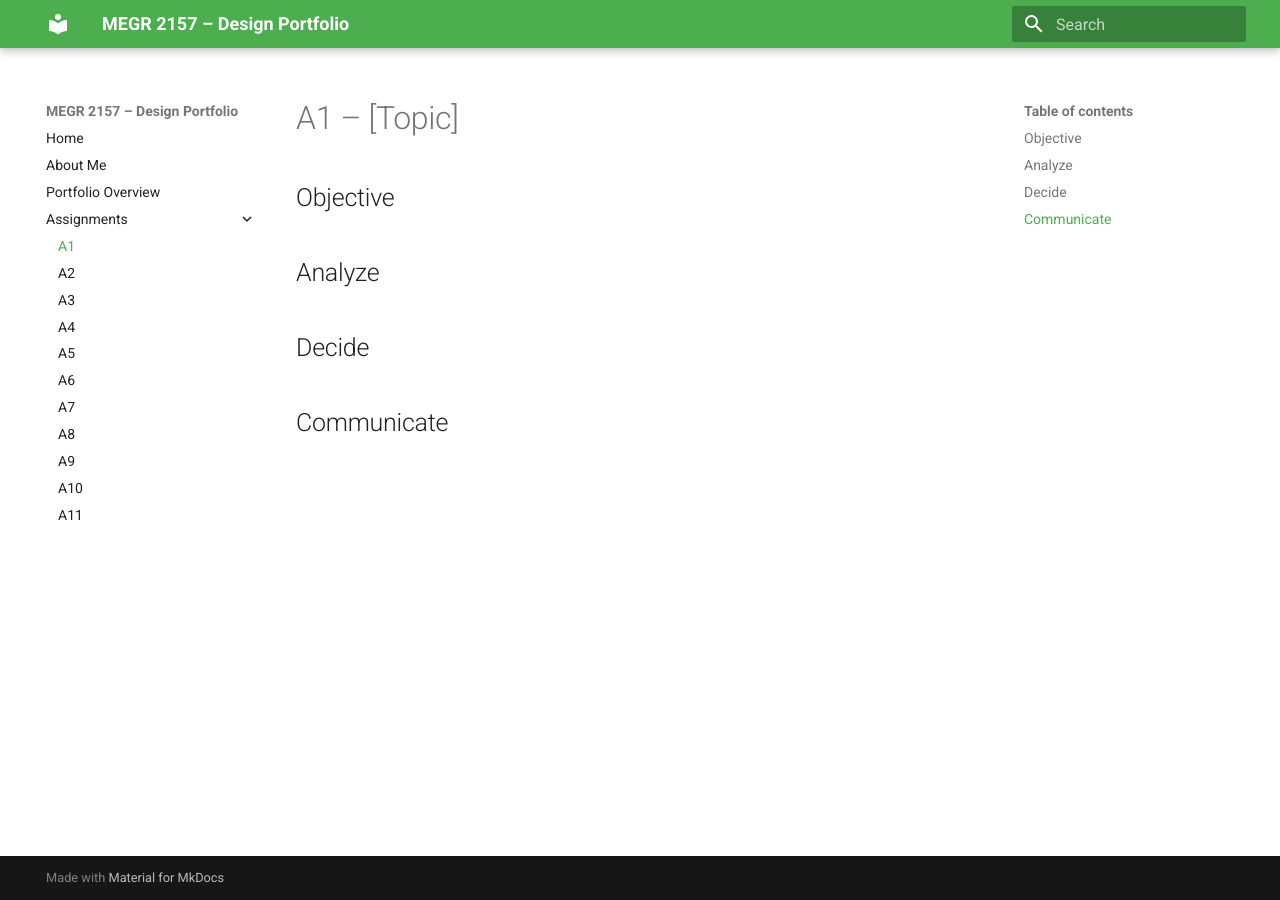
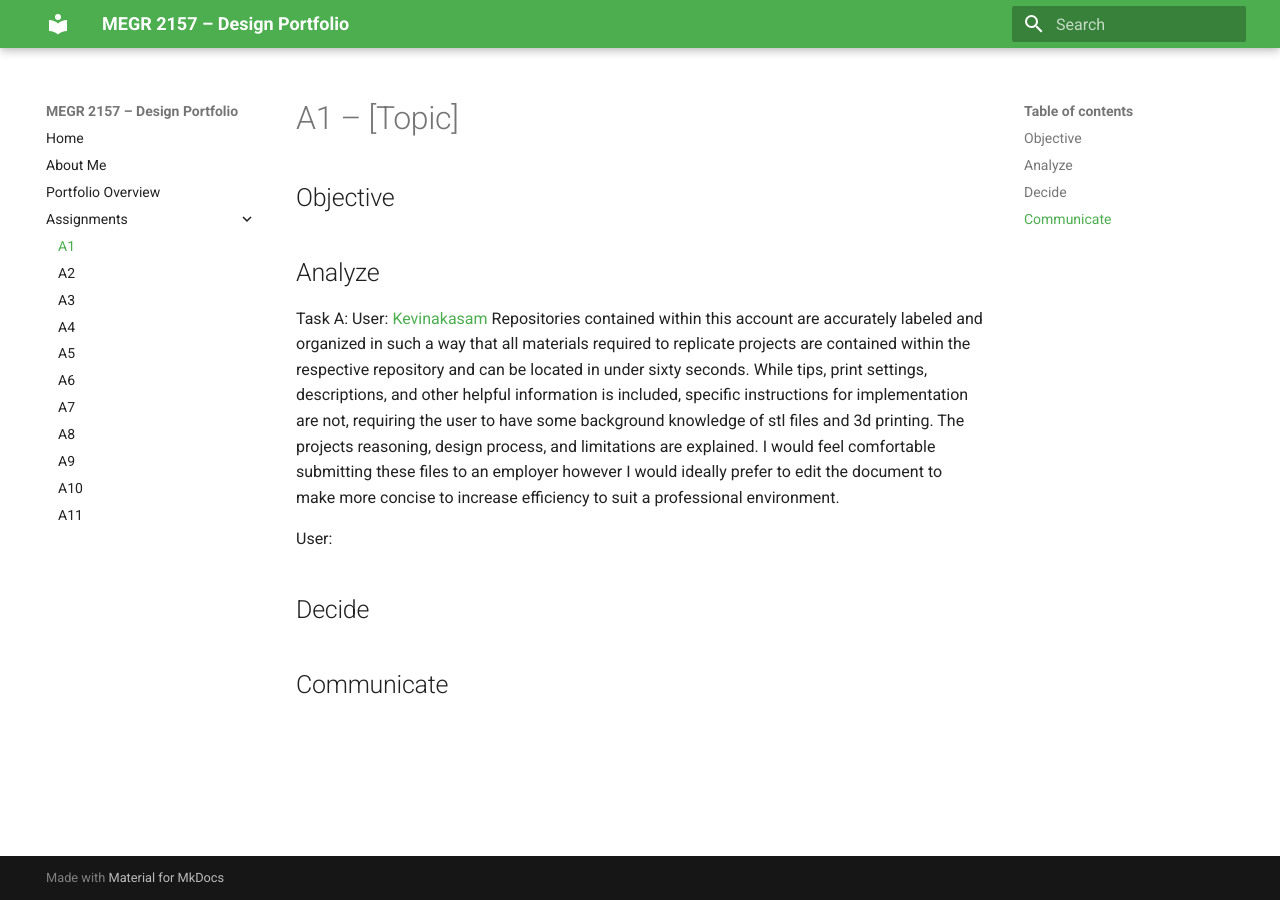
Before and after one commit to TaiPodUNCC/megr2157-portfolio, an MkDocs documentation site: the page built from docs/assignments/A01/index.md, in a window 1280 px wide. Built offline with MkDocs 1.6.1 and Material for MkDocs 9.7.7, drawn with Linux system fonts in a browser that asks for light colours.

Commit message:
Add portfolio analysis to Analyze section
Added analysis for user Kevinakasam's repositories, including organization and content evaluation.

```diff
--- a/docs/assignments/A01/index.md
+++ b/docs/assignments/A01/index.md
@@ -4,7 +4,11 @@
 
 
 ## Analyze
+Task A:
+User: [Kevinakasam](https://github.com/kevinakasam)
+Repositories contained within this account are accurately labeled and organized in such a way that all materials required to replicate projects are contained within the respective repository and can be located in under sixty seconds. While tips, print settings, descriptions, and other helpful information is included, specific instructions for implementation are not, requiring the user to have some background knowledge of stl files and 3d printing. The projects reasoning, design process, and limitations are explained. I would feel comfortable submitting these files to an employer however I would ideally prefer to edit the document to make more concise to increase efficiency to suit a professional environment.
 
+User:
 
 ## Decide
 
```
